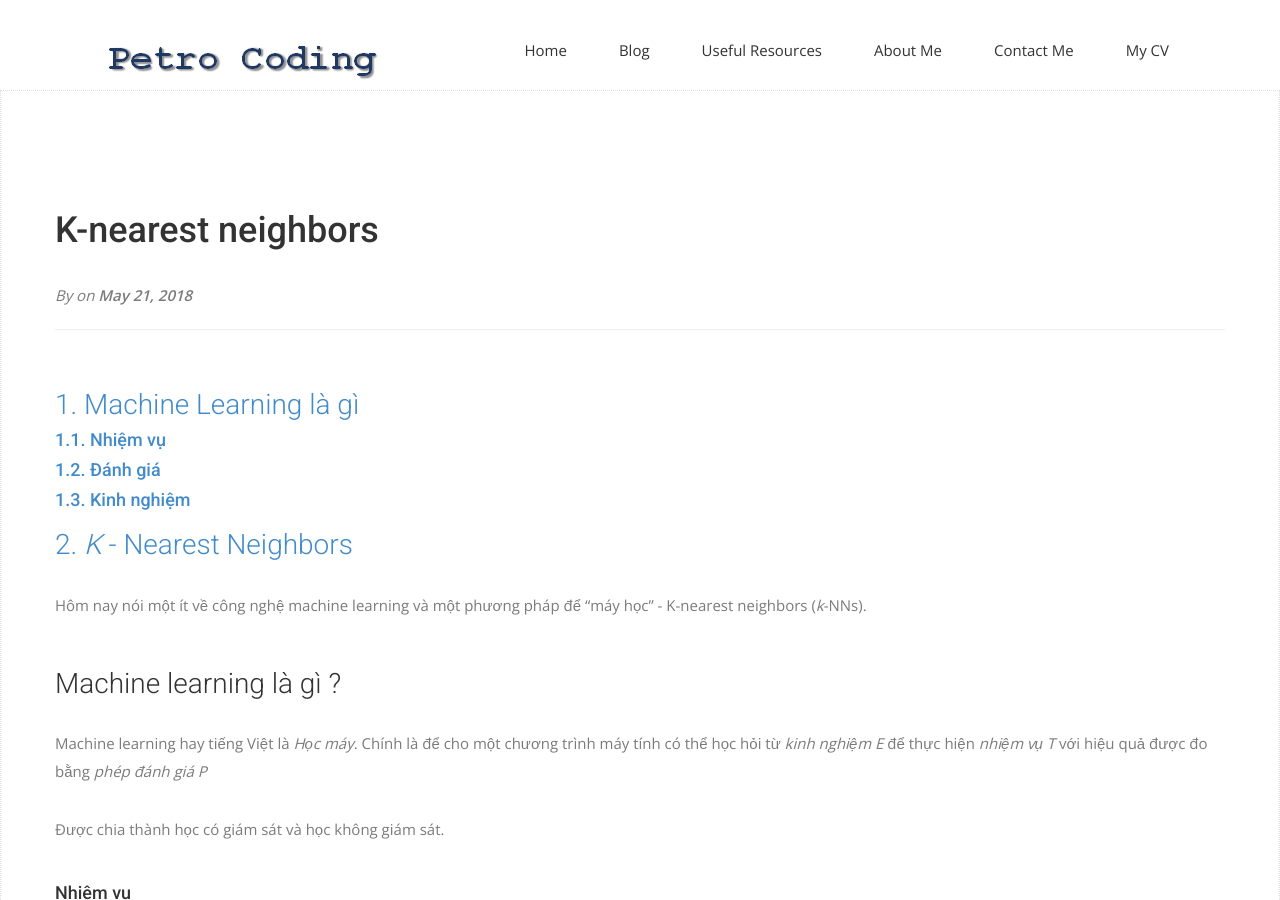
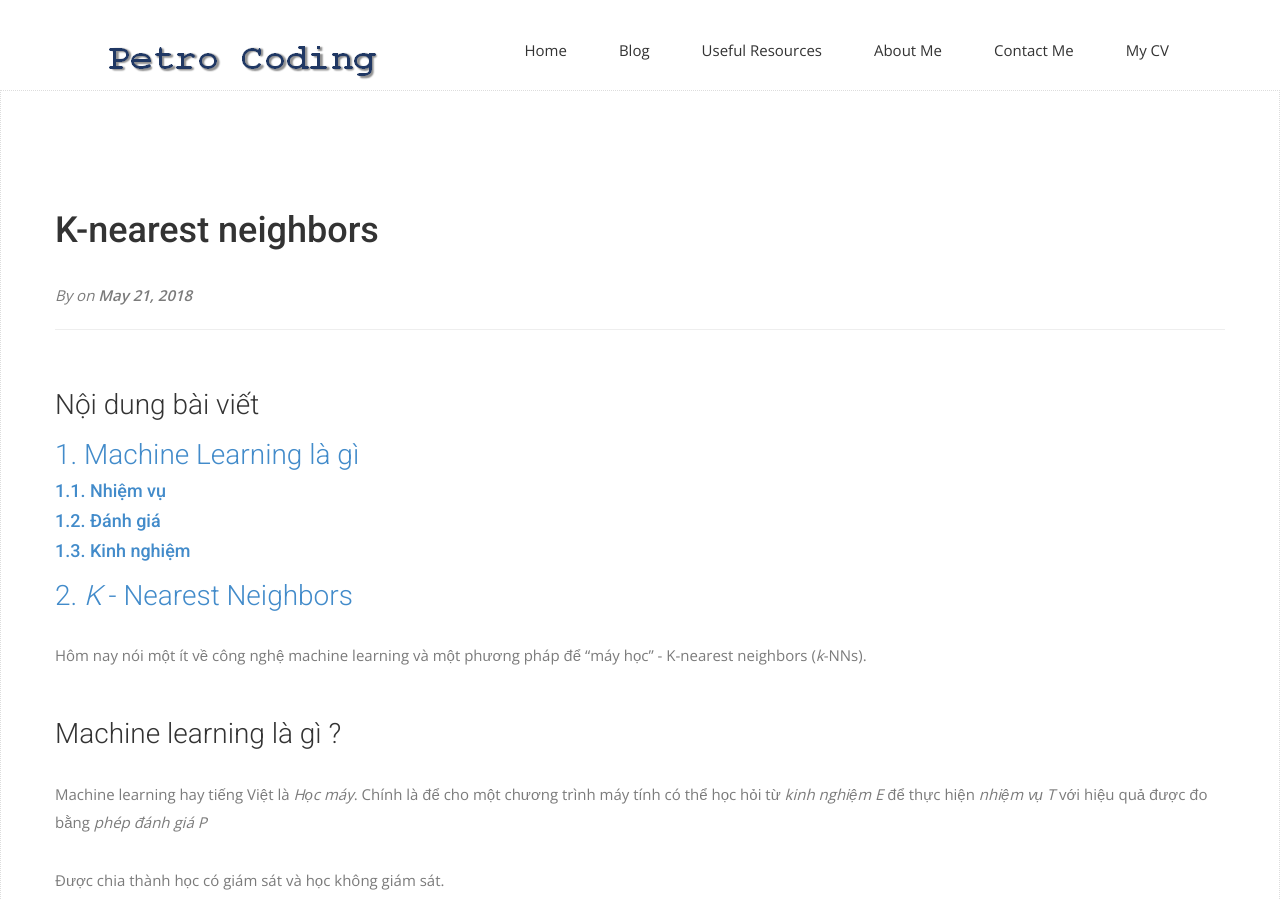
Before and after one commit to YanGBloG/superseded, a Jekyll site: the page built from _posts/2018-05-21-knn.md, in a window 1280 px wide and 900 px high. Built offline with Jekyll 4.4.1, drawn with Linux system fonts in a browser that asks for light colours; nearby versions of some CDN libraries; some web fonts are replaced; library files that are not in the unit come from our copies.

Commit message:
Update 2018-05-21-knn.md

```diff
--- a/_posts/2018-05-21-knn.md
+++ b/_posts/2018-05-21-knn.md
@@ -4,6 +4,7 @@ title: K-nearest neighbors
 tags: [machine learning]
 
 ---
+### Nội dung bài viết
 <!-- TOC -->
 ### <a href="#-machine-learning">1. Machine Learning là gì</a>
 #### <a href="#-nhiem-vu">1.1. Nhiệm vụ</a>
```
